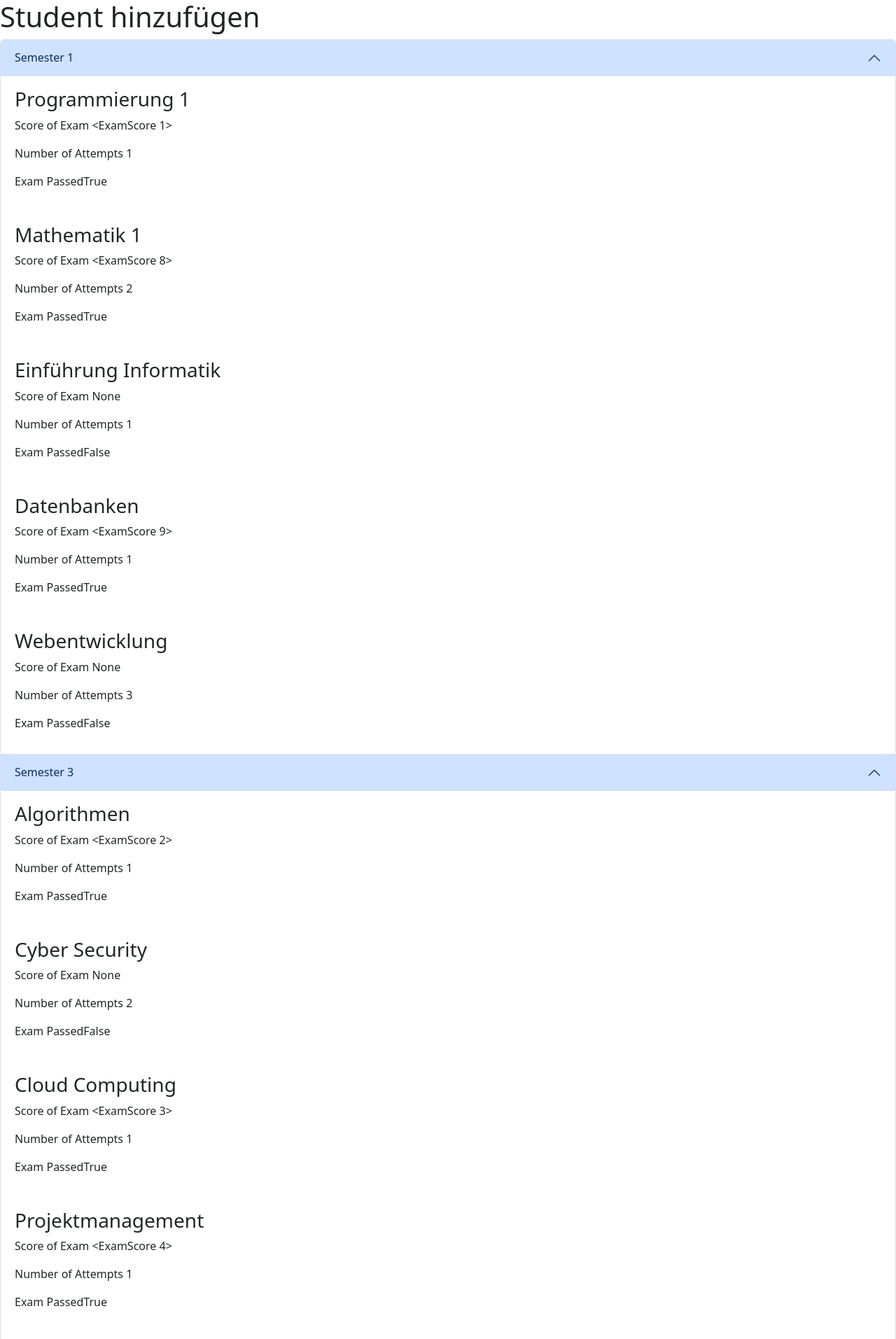
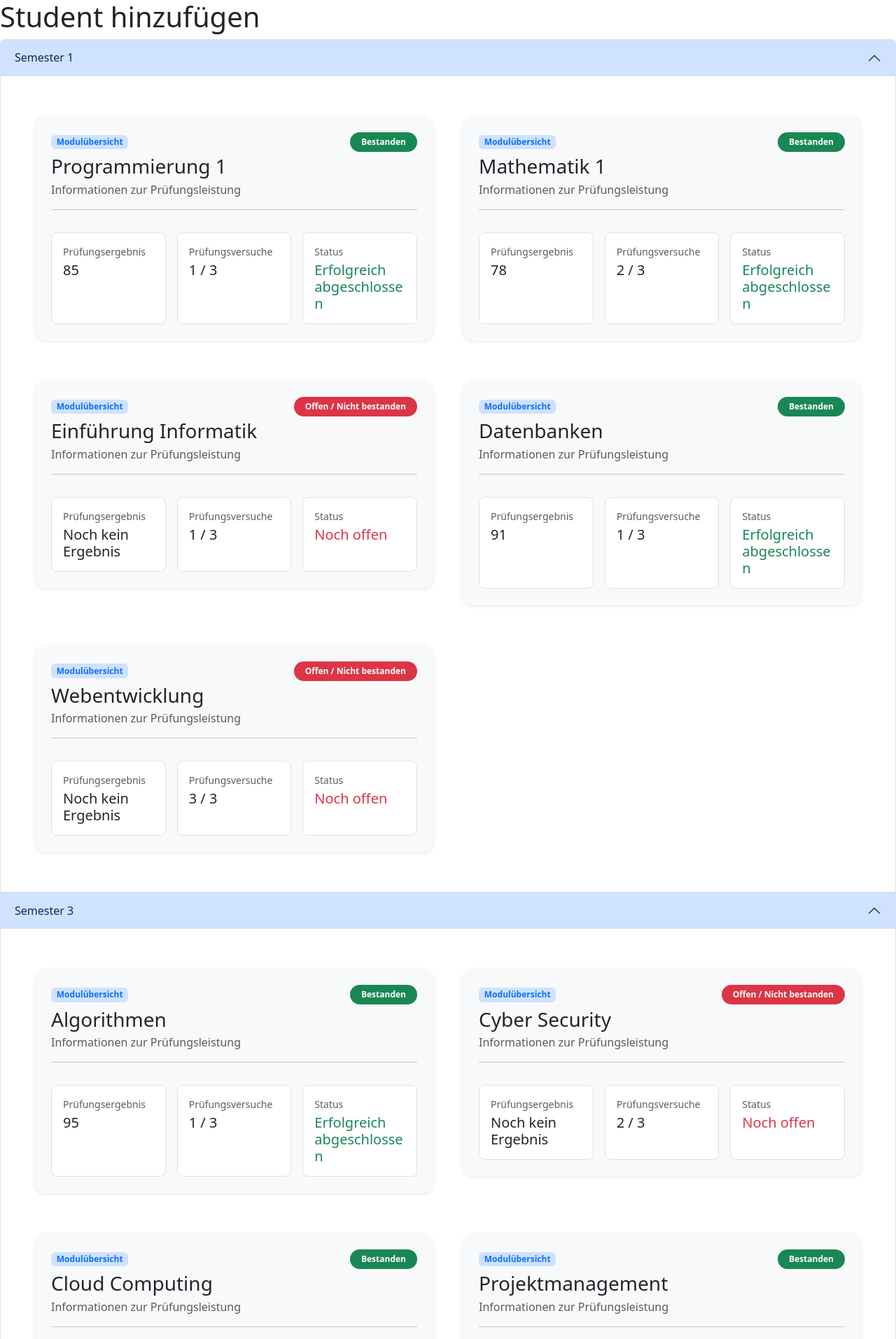
Before and after one commit to Stefanb0711/UniversityDashboard, a Flask app: page /dashboard in a window 1280 px wide. Shown: the top 1913 px of the page at 70% size. Run offline with Flask 3, Linux system fonts and the light colour scheme.

Commit message:
Module werden zweispaltig angezeigt

```diff
--- a/templates/dashboard.html
+++ b/templates/dashboard.html
@@ -39,15 +39,112 @@
                         <div id="panelsStayOpen-collapseOne" class="accordion-collapse collapse show">
 
 
-                            {% for module in semester.modules %}
-                                <div class="accordion-body">
+                        <div class="accordion-body p-4">
+                            <div class="container-fluid px-3 py-3">
+                                <div class="row g-4">
+                                    {% for module in semester.modules %}
+                                        <div class="accordion-body col-12 col-md-6">
 
-                                <h3> {{ module.name }}</h3>
-                                <p>Score of Exam {{ module.exam_score }}</p>
-                                <p> Number of Attempts {{ module.number_of_attempts }}</p>
-                                <p>Exam Passed{{ module.passed }}</p>
+                                            <div class="card border-0 shadow-sm rounded-4 bg-light">
+                                                <div class="card-body p-4">
+
+                                                    <!-- Header -->
+                                                    <div class="d-flex justify-content-between align-items-start mb-3">
+                                                        <div>
+                                                        <span class="badge bg-primary-subtle text-primary mb-2">
+                                                            Modulübersicht
+                                                        </span>
+
+                                                            <h3 class="card-title mb-1">
+                                                                {{ module.name }}
+                                                            </h3>
+
+                                                            <p class="text-muted mb-0">
+                                                                Informationen zur Prüfungsleistung
+                                                            </p>
+                                                        </div>
+
+                                                        {% if module.passed %}
+                                                            <span class="badge rounded-pill bg-success px-3 py-2">
+                                                            Bestanden
+                                                        </span>
+                                                        {% else %}
+                                                            <span class="badge rounded-pill bg-danger px-3 py-2">
+                                                            Offen / Nicht bestanden
+                                                        </span>
+                                                        {% endif %}
+                                                    </div>
+
+                                                    <hr>
+
+                                                    <!-- Informationsbereich -->
+                                                    <div class="row g-3 mt-2">
+
+                                                        <!-- Exam Score -->
+                                                        <div class="col-md-4">
+                                                            <div class="p-3 bg-white rounded-3 border h-100">
+                                                                <p class="text-muted mb-1 small">
+                                                                    Prüfungsergebnis
+                                                                </p>
+
+                                                                <h5 class="mb-0">
+                                                                    {% if module.exam_score %}
+                                                                        {{ module.exam_score.score }}
+                                                                    {% else %}
+                                                                        Noch kein Ergebnis
+                                                                    {% endif %}
+                                                                </h5>
+                                                            </div>
+                                                        </div>
+
+                                                        <!-- Attempts -->
+                                                        <div class="col-md-4">
+                                                            <div class="p-3 bg-white rounded-3 border h-100">
+                                                                <p class="text-muted mb-1 small">
+                                                                    Prüfungsversuche
+                                                                </p>
+
+                                                                <h5 class="mb-0">
+                                                                    {{ module.number_of_attempts }} / 3
+                                                                </h5>
+                                                            </div>
+                                                        </div>
+
+                                                        <!-- Passed -->
+                                                        <div class="col-md-4">
+                                                            <div class="p-3 bg-white rounded-3 border h-100">
+                                                                <p class="text-muted mb-1 small">
+                                                                    Status
+                                                                </p>
+
+                                                                {% if module.passed %}
+                                                                    <h5 class="text-success mb-0">
+                                                                        Erfolgreich abgeschlossen
+                                                                    </h5>
+                                                                {% else %}
+                                                                    <h5 class="text-danger mb-0">
+                                                                        Noch offen
+                                                                    </h5>
+                                                                {% endif %}
+                                                            </div>
+                                                        </div>
+
+                                                    </div>
+
+                                                </div>
+                                            </div>
+
+                                        </div>
+                                    {% endfor %}
+
                                 </div>
-                            {% endfor %}
+                            </div>
+                        </div>
+
+
+
+
+
                         </div>
 
                 </div>
```
Also changed, not shown: instance/meineDatenbank.db.
